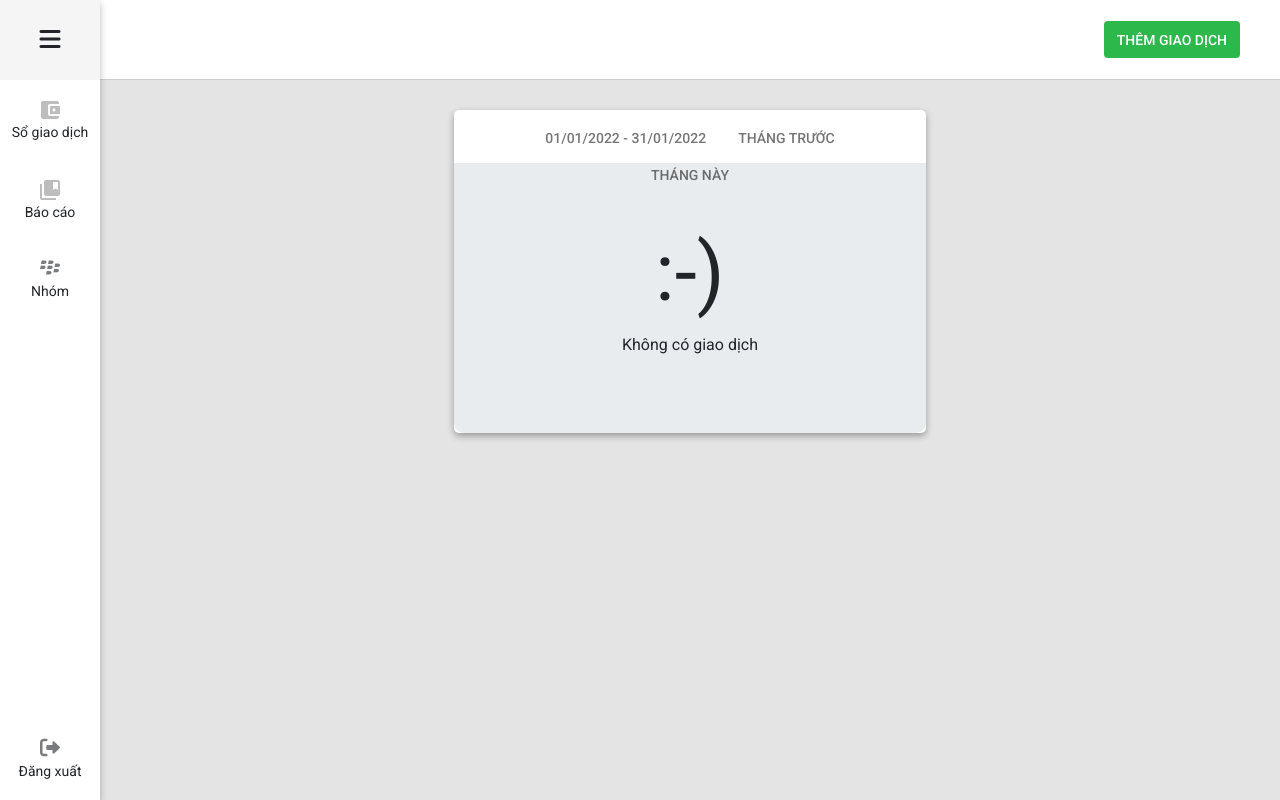
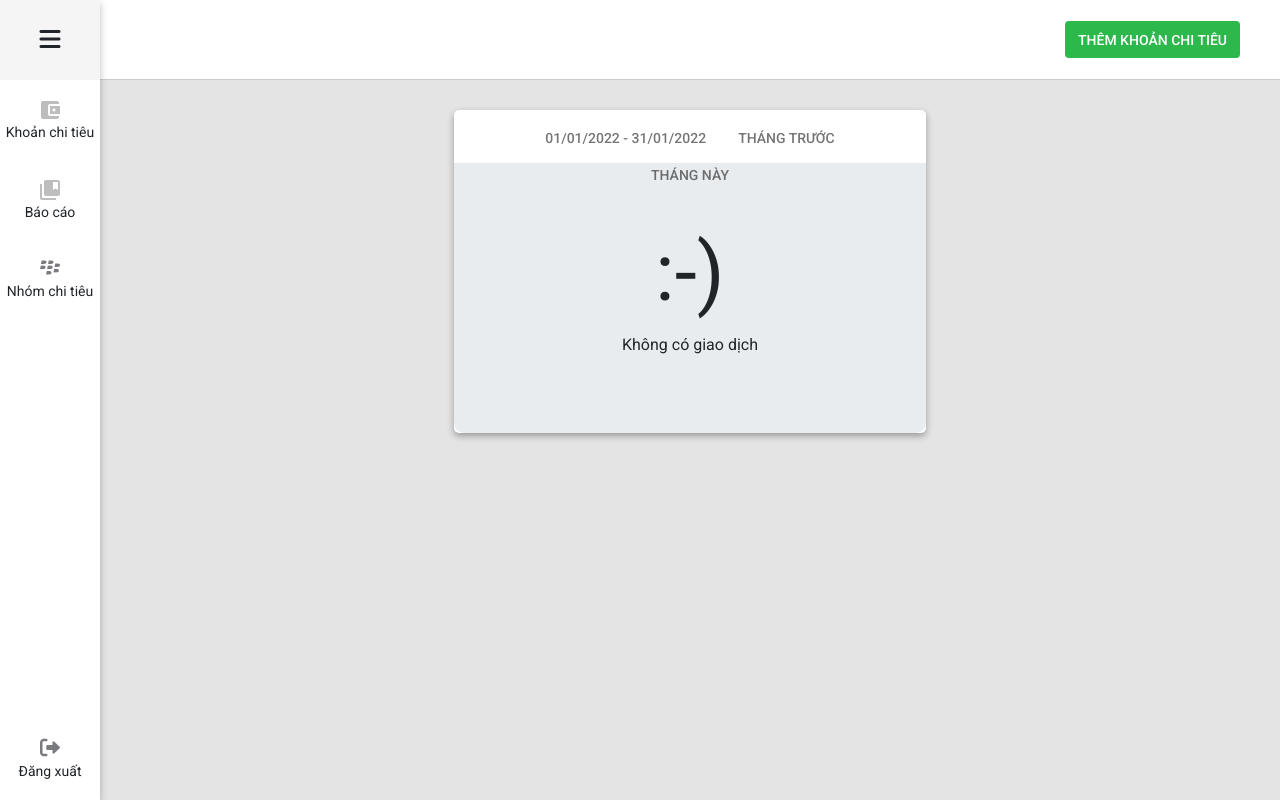
Before and after one commit to CaoVanTan/spend-management, a PHP site: page /customer/transaction.php in a window 1280 px wide. Run offline with PHP 8.4, Linux system fonts and the light colour scheme; a user stored in the database is signed in; data comes from the database, SQL or seed files in the repository; data that the repository does not hold is empty.

Commit message:
update file

```diff
--- a/partials-front/header_group.php
+++ b/partials-front/header_group.php
@@ -3,7 +3,7 @@
             <div class="col-8">
                 <ul class="nav justify-content-end">
                     <li class="nav-item ms-4">
-                        <button type="button" class="jsbtnaddgroup btn">THÊM NHÓM</button>
+                        <button type="button" class="jsbtnaddgroup btn">THÊM NHÓM CHI TIÊU</button>
                     </li>
                 </ul>
             </div>
--- a/partials-front/header_navbar.php
+++ b/partials-front/header_navbar.php
@@ -17,7 +17,7 @@
                         </g>
                     </svg>
                 </span>
-                <span>Sổ giao dịch</span>
+                <span>Khoản chi tiêu</span>
             </a>
         </div>
         <div class="list-item" for="check">
@@ -45,7 +45,7 @@
                 <span>
                     <i class="fa-brands fa-blackberry" style="font-size: 20px;opacity: 0.6;font-weight: 300;"></i>
                 </span>
-                <span>Nhóm</span>
+                <span>Nhóm chi tiêu</span>
             </a>
         </div>
     </div>
--- a/partials-front/header_transaction.php
+++ b/partials-front/header_transaction.php
@@ -16,7 +16,7 @@
             <div class="col-8">
                 <ul class="nav justify-content-end">
                     <li class="nav-item ms-4">
-                        <button type="button" class="jsbtnaddtran btn">THÊM GIAO DỊCH</button>
+                        <button type="button" class="jsbtnaddtran btn">THÊM KHOẢN CHI TIÊU</button>
                     </li>
                 </ul>
             </div>
--- a/view/customer/group.php
+++ b/view/customer/group.php
@@ -14,7 +14,7 @@ if (!isset($_SESSION)) {
     <div class="main-group">
         <div class="js_main_group main-group-item">
             <div class="header-main-group">
-                <span>KHOẢN CHI</span>
+                <span>NHÓM CHI TIÊU</span>
             </div>
 
             <?php
--- a/view/customer/group_add.php
+++ b/view/customer/group_add.php
@@ -1,15 +1,15 @@
 <div class="js_add-group add-group">
     <div class="add-group-item">
         <div class="header-add-group">
-            <h5>Thêm nhóm</h5>
+            <h5>Thêm nhóm chi tiêu</h5>
         </div>
         <form method="POST" action="../../process/customer/add_group.php">
             <div class="name-add-group">
                 <div class="content-list-item1" style="padding: 5px 20px;">
-                    <p class=" w-100" style="opacity: 0.8;margin-bottom: 0px;">Tên nhóm</p>
+                    <p class=" w-100" style="opacity: 0.8;margin-bottom: 0px;">Tên nhóm chi tiêu</p>
                 </div>
                 <div class="content-list-item2" style="padding: 5px 20px;">
-                    <input name="groupName" id="inputGroupName" required type="text" class="input w-100" placeholder="Tên nhóm">
+                    <input name="groupName" id="inputGroupName" required type="text" class="input w-100" placeholder="Tên nhóm chi tiêu">
                 </div>
             </div>
             <div class="button1">
--- a/view/customer/group_delete.php
+++ b/view/customer/group_delete.php
@@ -1,10 +1,10 @@
 <div class="js_delete-group delete-group">
         <div class="delete-tran">
             <div class="header-delete">
-                <span>Xác nhận xóa giao dịch</span>
+                <span>Xác nhận xóa nhóm chi tiêu</span>
             </div>
             <div class="text-delete-tran">
-                <span>Bạn sẽ mất toàn bộ các giao dịch trong nhóm.</span>
+                <span>Bạn sẽ mất toàn bộ các khoản chi tiêu trong nhóm chi tiêu.</span>
             </div>
             <div class="text-delete-tran">
                 <span>Bạn thực sự muốn xóa?</span>
--- a/view/customer/group_details.php
+++ b/view/customer/group_details.php
@@ -23,7 +23,7 @@ $row = mysqli_fetch_assoc($result);
                     </g>
                 </svg>
             </div>
-            <span style="margin-right: 40%;">Chi tiết về nhóm</span>
+            <span style="margin-right: 25%;">Chi tiết về nhóm chi tiêu</span>
             <button type="button" class="jsbtndleteGroup btn  btnDE" style="color: #dc3545;">Xóa</button>
             <button type="button" class="jsbtneditGroup btn btnDE" style="color: #198754">Sửa</button>
         </div>
--- a/view/customer/group_edit.php
+++ b/view/customer/group_edit.php
@@ -9,7 +9,7 @@ if (!isset($_SESSION)) {
 <div class="js_edit-group edit-group">
     <div class="add-group-item">
         <div class="header-add-group">
-            <h5>Sửa nhóm</h5>
+            <h5>Sửa nhóm chi tiêu</h5>
         </div>
 
         <form method="POST" action="../../process/customer/edit_group.php">
@@ -25,10 +25,10 @@ if (!isset($_SESSION)) {
             ?>
             <div class="name-add-group">
                 <div class="content-list-item1" style="padding: 5px 20px;">
-                    <p class=" w-100" style="opacity: 0.8;margin-bottom: 0px;">Tên nhóm</p>
+                    <p class=" w-100" style="opacity: 0.8;margin-bottom: 0px;">Tên nhóm chi tiêu</p>
                 </div>
                 <div class="content-list-item2" style="padding: 5px 20px;">
-                    <input name="groupName" id="inputGroupName" required value="<?php echo $row_cr['group_name'];  ?>" type="text" class="input w-100" placeholder="Tên nhóm">
+                    <input name="groupName" id="inputGroupName" required value="<?php echo $row_cr['group_name'];  ?>" type="text" class="input w-100" placeholder="Tên nhóm chi tiêu">
                 </div>
             </div>
             <div class="button1">
--- a/view/customer/transaction_add.php
+++ b/view/customer/transaction_add.php
@@ -2,14 +2,14 @@
     <form method="post" action="../../process/customer/add_transaction.php" class="add-transaction">
         <div class="header-add-tran">
             <span>
-                Thêm giao dịch
+                Thêm khoản chi tiêu
             </span>
         </div>
         <div class="content-add-tran">
             <div class="d-flex justify-content-between">
                 <div class="jscategory content-list-item" style="cursor:pointer;">
                     <div class="content-list-item1">
-                        <label for="tranGroup" class="form-label" style="margin-bottom: 0;opacity: 0.8;">Nhóm:</label>
+                        <label for="tranGroup" class="form-label" style="margin-bottom: 0;opacity: 0.8;">Nhóm chi tiêu:</label>
                         <select class="form-select" required aria-label="Default select example" style="cursor: pointer;" name="tranGroup">
                             <?php
                             $user_id = $_SESSION['CurrentID'];
@@ -17,7 +17,7 @@
                             $sql_add = "SELECT * FROM groups WHERE user_id = '$user_id' ORDER BY group_name";
                             $result_add = mysqli_query($con, $sql_add);
                             if (mysqli_num_rows($result_add) > 0) {
-                                echo '<option value="">Chọn nhóm</option>';
+                                echo '<option value="">Chọn nhóm chi tiêu</option>';
                                 while ($row_add = mysqli_fetch_assoc($result_add)) {
                                     echo '<option value="' . $row_add['group_id'] . '">' . $row_add['group_name'] . '</option>';
                                 }
--- a/view/customer/transaction_delete.php
+++ b/view/customer/transaction_delete.php
@@ -1,10 +1,10 @@
 <div class="delete-transaction">
     <div class="delete-tran">
         <div class="header-delete">
-            <span>Xác nhận xóa giao dịch</span>
+            <span>Xác nhận xóa khoản chi tiêu</span>
         </div>
         <div class="text-delete-tran">
-            <span>Xóa giao dịch này?</span>
+            <span>Xóa khoản chi tiêu này?</span>
         </div>
         <div class="button-delete-tran">
             <button type="button" class="jsbtnNodelete Nodlete btn">Không</button>
--- a/view/customer/transaction_details.php
+++ b/view/customer/transaction_details.php
@@ -23,7 +23,7 @@ $row = mysqli_fetch_assoc($result);
                 </svg>
             </div>
             <div class="d-flex align-items-center justify-content-between w-100 ms-3">
-                <span class="toolbar-detail-title">Chi tiết về giao dịch</span>
+                <span class="toolbar-detail-title">Chi tiết về khoản chi tiêu</span>
                 <div class="toolbar-detail-action">
                     <button type="button" class="jsbtndletetran btn btnDE">Xóa</button>
                     <button type="button" class="jsbtnedittran btn btnED">Sửa</button>
--- a/view/customer/transaction_edit.php
+++ b/view/customer/transaction_edit.php
@@ -9,7 +9,7 @@ if (!isset($_SESSION)) {
     <form method="post" action="../../process/customer/edit_transaction.php" class="add-transaction">
         <div class="header-add-tran">
             <span>
-                Sửa giao dịch
+                Sửa khoản chi tiêu
             </span>
         </div>
         <?php
@@ -25,7 +25,7 @@ if (!isset($_SESSION)) {
             <div class="d-flex justify-content-between">
                 <div class="jscategory content-list-item" style="cursor:pointer;">
                     <div class="content-list-item1">
-                        <label for="tranGroup" class="form-label" style="margin-bottom: 0;opacity: 0.8;">Nhóm:</label>
+                        <label for="tranGroup" class="form-label" style="margin-bottom: 0;opacity: 0.8;">Nhóm chi tiêu:</label>
                         <select class="form-select" aria-label="Default select example" style="cursor: pointer;" name="tranGroup">
                             <?php
                             $user_id = $_SESSION['CurrentID'];
```
